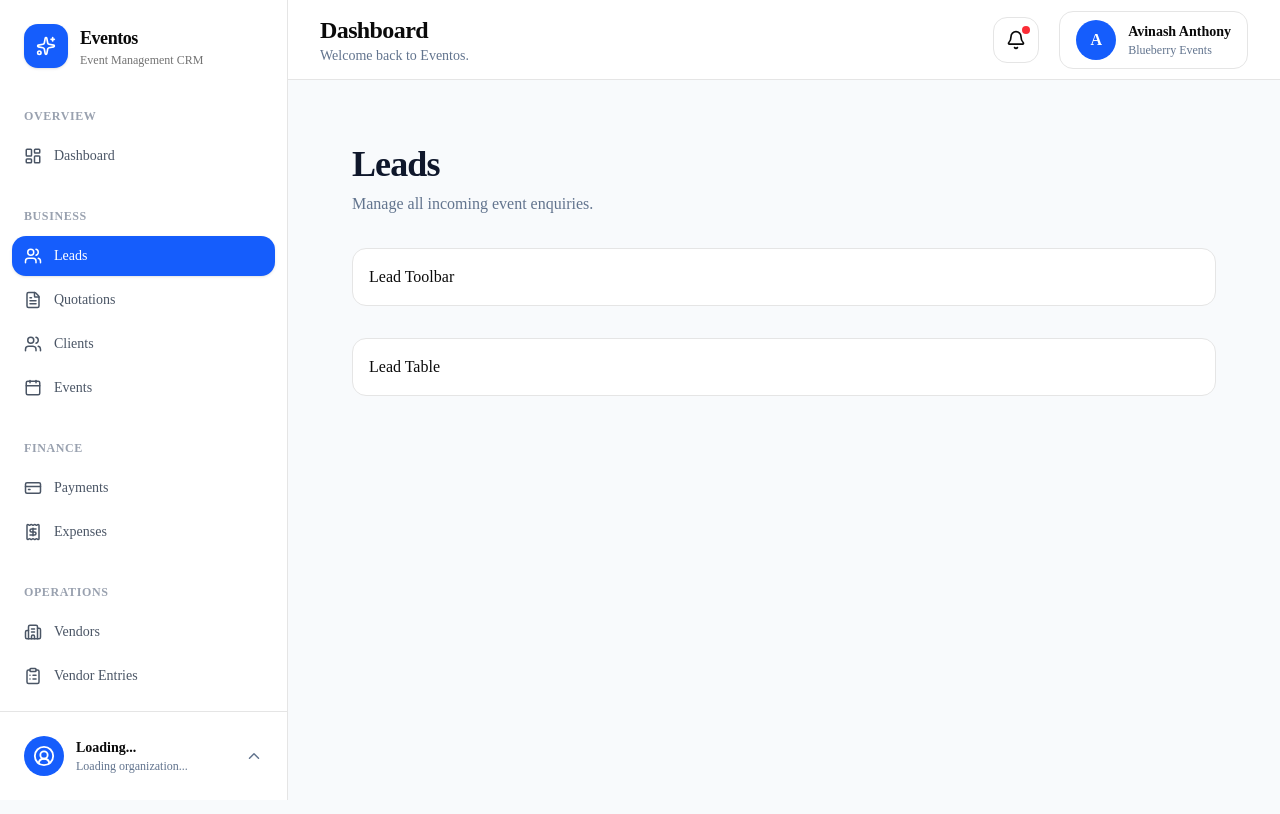
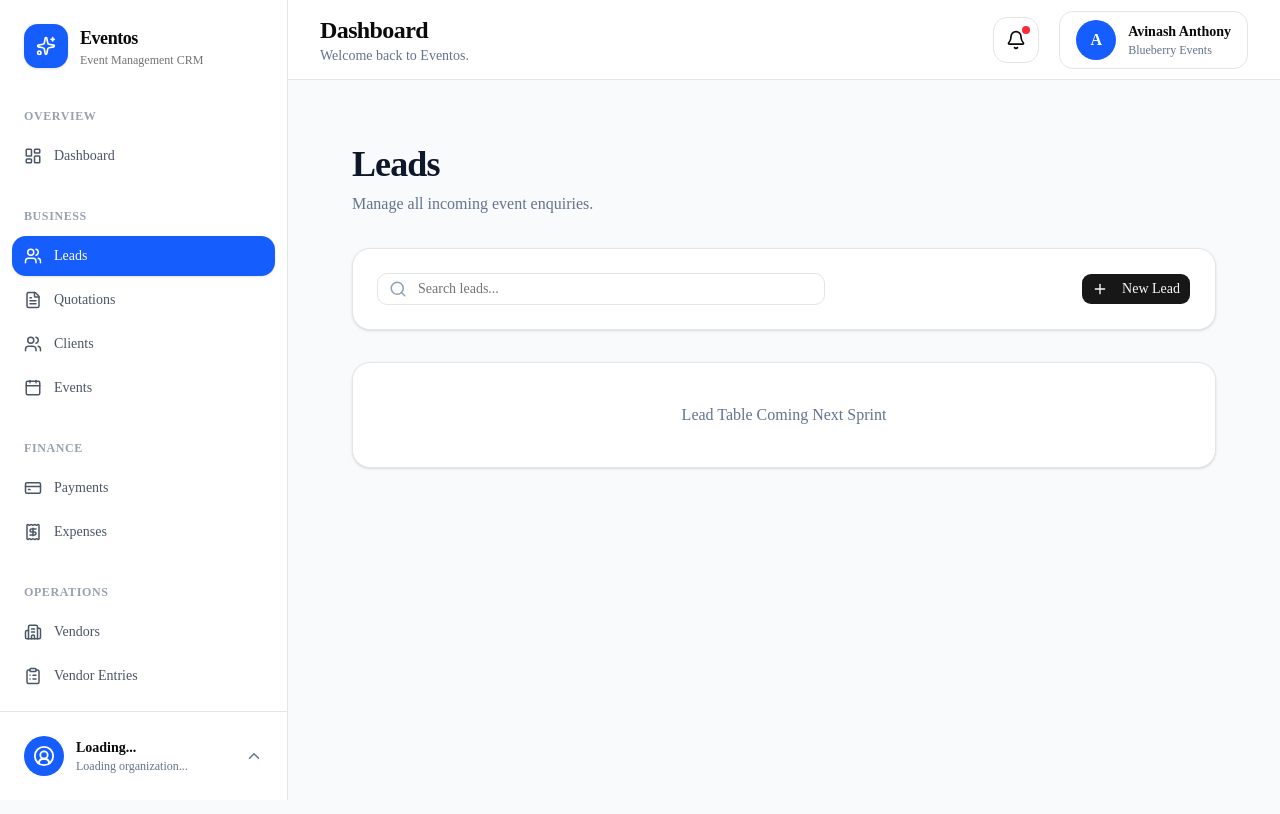
Before and after one commit to rohananthony2451-netizen/blueberry-crm, a Next.js app: page /leads in a window 1280 px wide. Shown: the top 814 px of the page. Built offline with nearby package versions, Linux system fonts and the light colour scheme.

Commit message:
feat: build leads toolbar

```diff
--- a/features/leads/components/LeadTable.tsx
+++ b/features/leads/components/LeadTable.tsx
@@ -1,7 +1,7 @@
 export function LeadTable() {
   return (
-    <div className="rounded-xl border bg-white p-4">
-      Lead Table
+    <div className="rounded-2xl border bg-white p-10 text-center text-slate-500 shadow-sm">
+      Lead Table Coming Next Sprint
     </div>
   );
 }
--- a/features/leads/components/LeadToolbar.tsx
+++ b/features/leads/components/LeadToolbar.tsx
@@ -1,7 +1,31 @@
+"use client";
+
+import { Search, Plus } from "lucide-react";
+
+import { Button } from "@/components/ui/button";
+import { Input } from "@/components/ui/input";
+
 export function LeadToolbar() {
   return (
-    <div className="rounded-xl border bg-white p-4">
-      Lead Toolbar
+    <div className="flex flex-col gap-4 rounded-2xl border bg-white p-6 shadow-sm md:flex-row md:items-center md:justify-between">
+      <div className="flex flex-1 items-center gap-3">
+        <div className="relative w-full max-w-md">
+          <Search
+            className="absolute left-3 top-1/2 -translate-y-1/2 text-slate-400"
+            size={18}
+          />
+
+          <Input
+            placeholder="Search leads..."
+            className="pl-10"
+          />
+        </div>
+      </div>
+
+      <Button>
+        <Plus className="mr-2 h-4 w-4" />
+        New Lead
+      </Button>
     </div>
   );
 }
--- a/package.json
+++ b/package.json
@@ -14,7 +14,7 @@
     "@supabase/supabase-js": "^2.110.0",
     "class-variance-authority": "^0.7.1",
     "clsx": "^2.1.1",
-    "lucide-react": "^1.24.0",
+    "lucide-react": "^1.25.0",
     "next": "16.2.10",
     "next-themes": "^0.4.6",
     "radix-ui": "^1.6.1",
```
Also changed, not shown: 1 other file (tests, documents, lock files or other folders).
